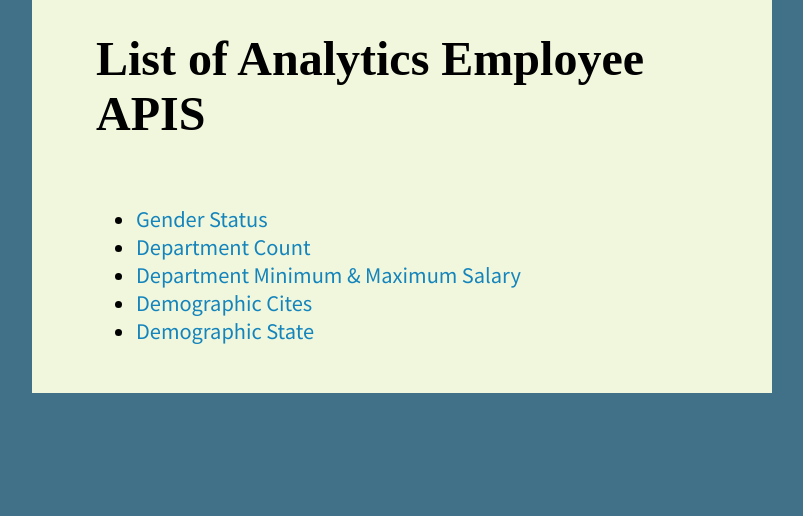
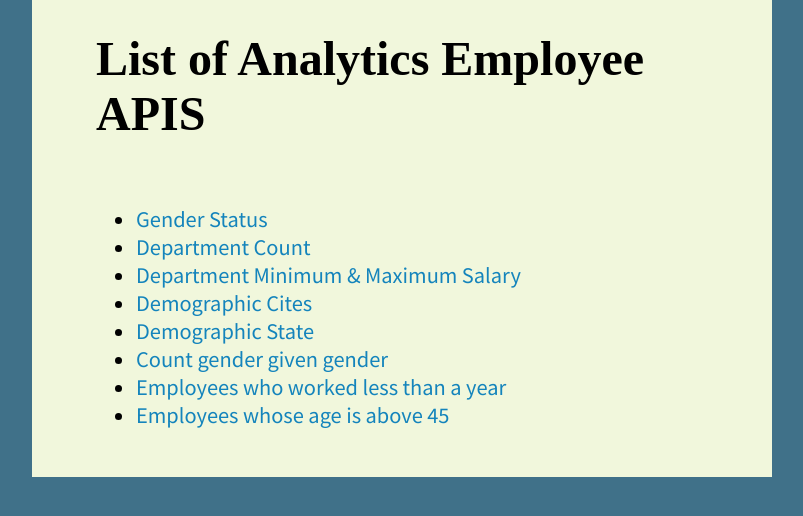
Before and after one commit to mathanamathav/Employee_Analytics_Platform, a Flask app: page / in a window 1280 px wide. Shown: the part 33-549 px from the top of the page, without its empty margins (238-1041 px from the left). Run offline with Flask 3, Linux system fonts and the light colour scheme; some web fonts are replaced.

Commit message:
added APIs

```diff
--- a/backend/app.py
+++ b/backend/app.py
@@ -3,7 +3,7 @@ from flask import Flask, render_template, jsonify
 from sqlalchemy import func
 from models import Employee, TimeOff, Department
 from db import app,db
-
+import datetime
 
 def Convert(tup, di):
     for a, b, c in tup:
@@ -74,6 +74,26 @@ def state_count():
         result[state] = count
     return jsonify(result)
 
+@app.route('/employee_count_by_gender/<gender>')
+def employee_count_by_gender(gender):
+    count = Employee.query.filter_by(gender=gender).count()
+    return str(count)
+
+@app.route('/employees_less_than_a_year')
+def employees_less_than_a_year():
+    current_time = datetime.datetime.now()
+    one_year_ago = current_time - datetime.timedelta(days=365)
+    employees = Employee.query.filter(TimeOff.start_date >= one_year_ago,
+                                      TimeOff.end_date.is_(None) | (TimeOff.end_date >= one_year_ago)).all()
+    employee_list = [employee.name for employee in employees]
+    return str(employee_list)
+
+@app.route('/employees_above_45')
+def employees_above_45():
+    employees = Employee.query.filter(Employee.age > 45).all()
+    employee_list = [employee.name for employee in employees]
+    return str(employee_list)
+
 
 if __name__ == '__main__':
     app.run(debug=True)
--- a/backend/templates/index.html
+++ b/backend/templates/index.html
@@ -10,6 +10,9 @@
   </li>
   <li><a href="/demographic/city">Demographic Cites</a></li>
   <li><a href="/demographic/state">Demographic State</a></li>
+  <li><a href="/employee_count_by_gender/<gender>">Count gender given gender</a></li>
+  <li><a href="/employees_less_than_a_year">Employees who worked less than a year</a></li>
+  <li><a href="employees_above_45">Employees whose age is above 45</a></li>
 </ul>
 
 {% endblock %}
```
